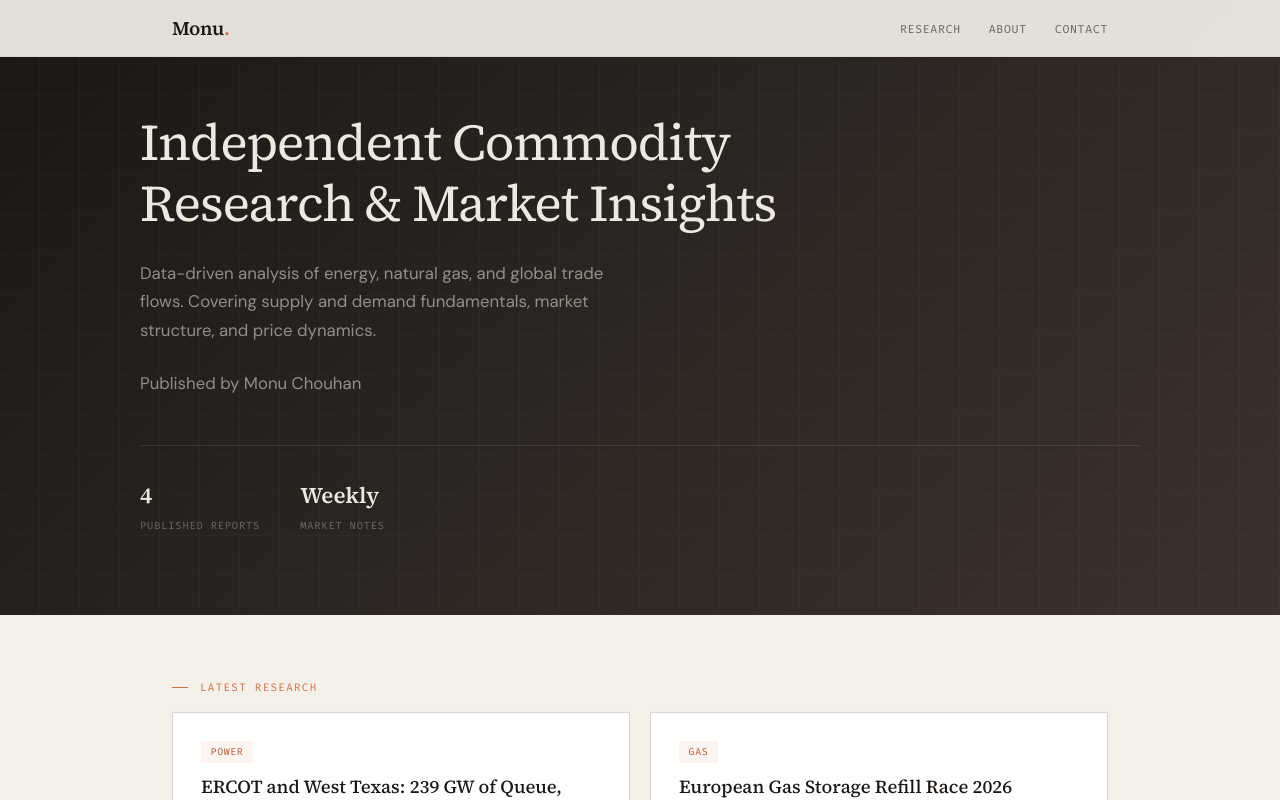
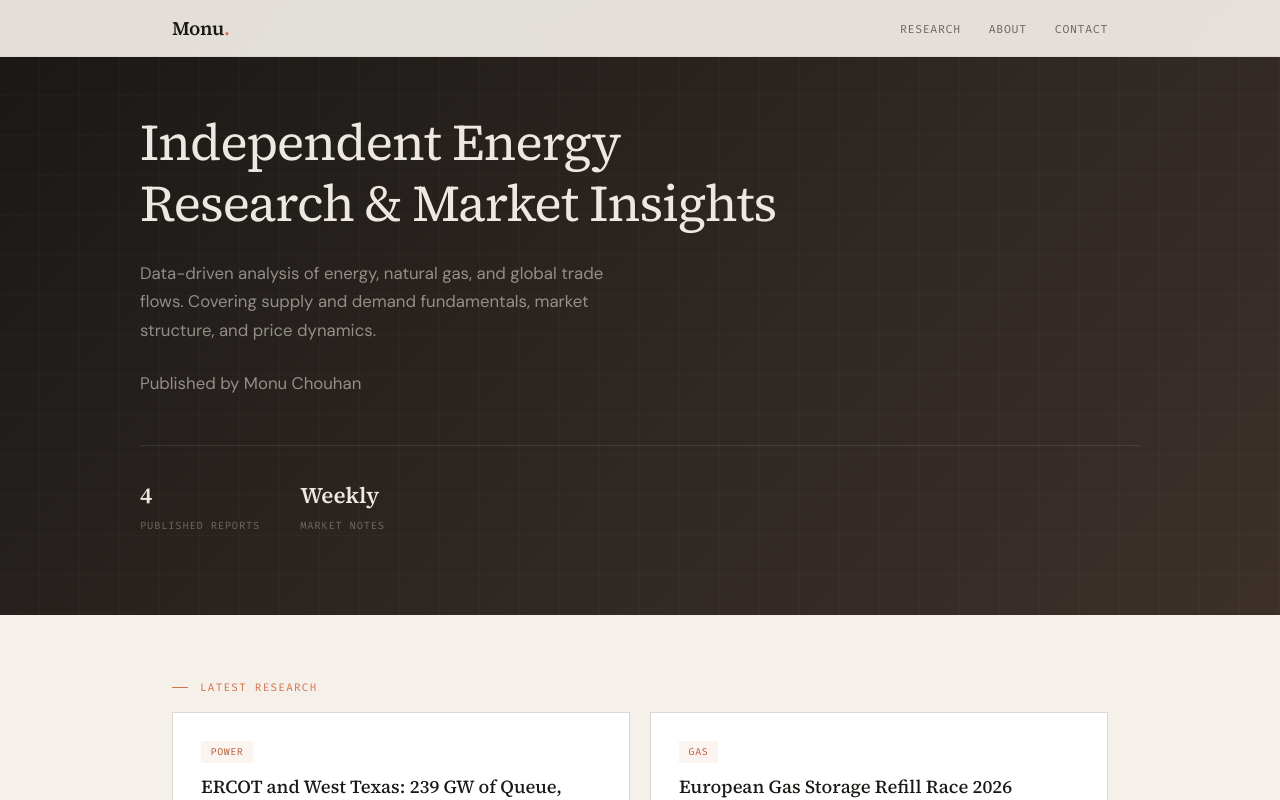
Before and after one commit to monoanalysis/monoanalysis-site, a Next.js app: page / in a window 1280 px wide. Shown: the top 800 px of the page. Built offline with nearby package versions, Linux system fonts and the light colour scheme.

Commit message:
Update_Title

```diff
--- a/src/app/page.js
+++ b/src/app/page.js
@@ -16,7 +16,7 @@ export default function HomePage() {
             Est. 2026
           </div>
           */}
-          <h1>Independent Commodity Research &amp; Market Insights</h1>
+          <h1>Independent Energy Research &amp; Market Insights</h1>
           <p className="hero-desc">
             Data-driven analysis of energy, natural gas, and global trade flows.
             Covering supply and demand fundamentals, market structure, and price dynamics.
```
